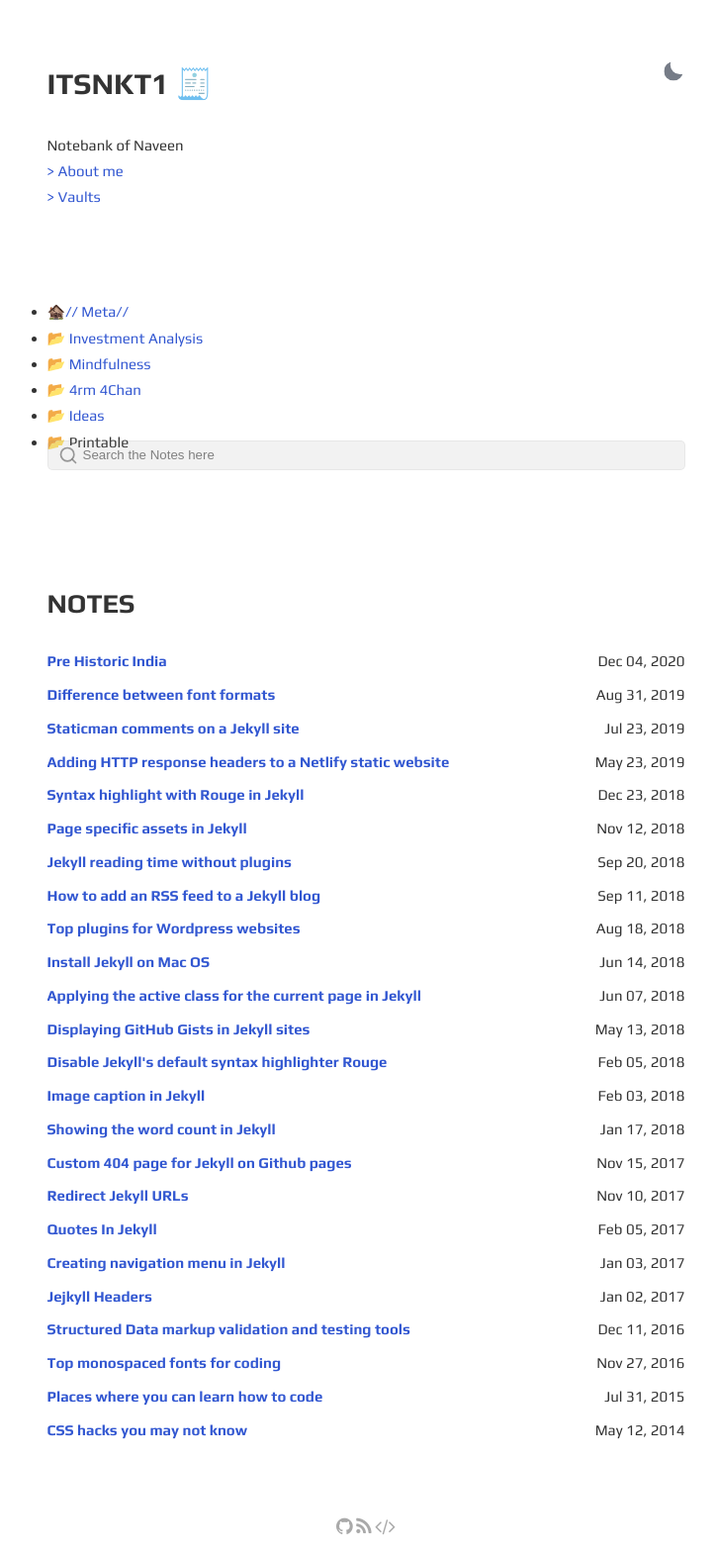
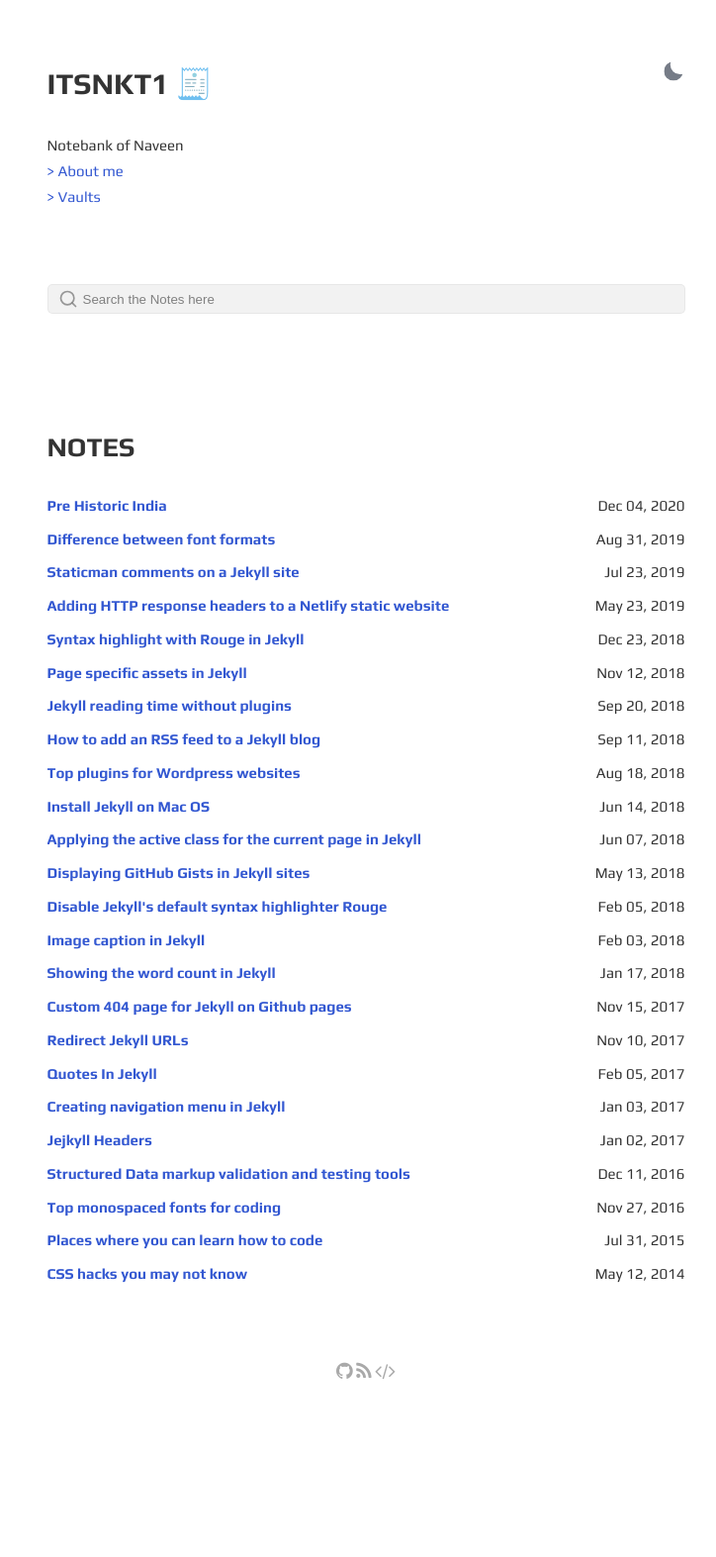
Before and after one commit to itsnkt1/Itsnkt1.github.io, a Jekyll site: the page built from index.html, in a window 1280 px wide. Shown: the whole page at 99% size, without its empty margins (270-994 px from the left). Built offline with Jekyll 4.4.1, drawn with Linux system fonts in a browser that asks for light colours; after the commit the page ends 1415 px from its top, so only the background shows below that.

Commit message:
Update index.html

```diff
--- a/index.html
+++ b/index.html
@@ -20,20 +20,7 @@ layout: default
 
 
 </section>
-<nav id="horizontal">
-      <div id="navi-scroll">
-        <ul id="navi-item">
 
-          <li><a href="https://digibibo.com/">🏚️// Meta//</a>
-          <li><a href="https://digibibo.com/archives.html">📂 Investment Analysis</a>
-          <li><a href="https://digibibo.com/blog-entry-577.html">📂 Mindfulness</a><!-- 注)予備リンク, ABOUTのテキストを適宜修正+リンクアドレスを # と差し替え, 不要の方この一行削除 -->
-          <li class="sp-hide"><a href="https://digibibo.com/?xml" target="_blank">📂 4rm 4Chan</a>
-          <li><a href="https://admin.blog.fc2.com/control.php">📂 Ideas</a>
-          <li id="search-navi">
-            <label for="modal-trigger" id="modal-trigger-label">📂 Printable</label>
-        </ul>
-      </div>
-    </nav>
 
 
 <div class="search-article">
```
